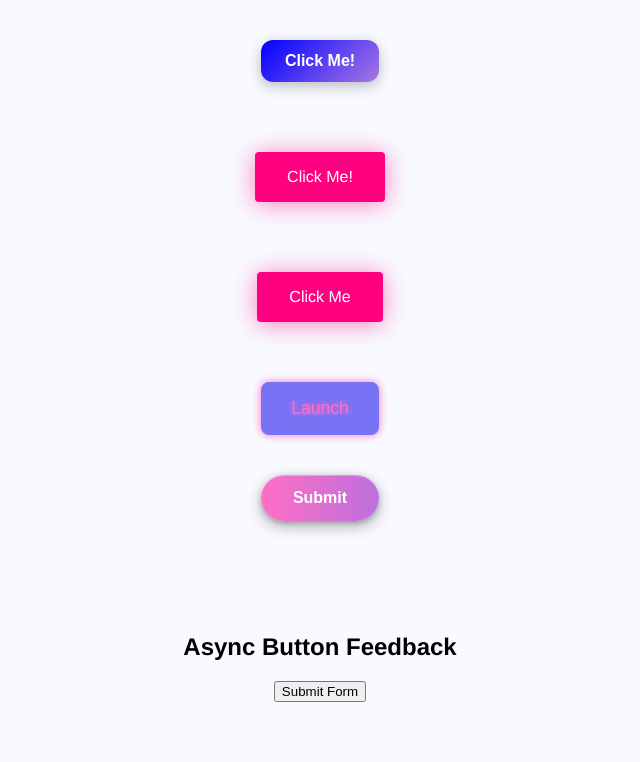
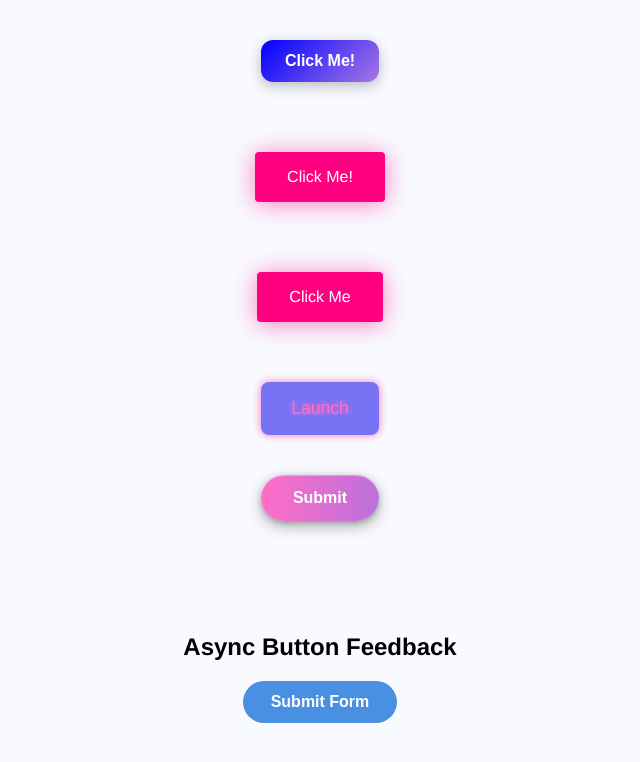
Before and after one commit to barrett38/Button-Gallery, a React (Create React App) app: page / in a window 1280 px wide. Shown: the top 762 px of the page, without its empty margins (320-960 px from the left). Built offline with nearby package versions, Linux system fonts and the light colour scheme.

Commit message:
Added CSS

```diff
--- a/src/components/LoadingSuccessButton/LoadingSuccessButton.css
+++ b/src/components/LoadingSuccessButton/LoadingSuccessButton.css
@@ -0,0 +1,52 @@
+.btn-load-success {
+  padding: 12px 28px;
+  font-size: 1rem;
+  border: none;
+  border-radius: 40px;
+  background-color: #4a90e2;
+  color: white;
+  font-weight: bold;
+  cursor: pointer;
+  transition: all 0.3s ease;
+  position: relative;
+  overflow: hidden;
+}
+
+.btn-load-success:disabled {
+  cursor: not-allowed;
+  opacity: 0.8;
+}
+
+.spinner {
+  width: 20px;
+  height: 20px;
+  border: 3px solid #fff;
+  border-top-color: transparent;
+  border-radius: 50%;
+  animation: spin 0.8s linear infinite;
+  display: inline-block;
+  vertical-align: middle;
+}
+
+@keyframes spin {
+  to {
+    transform: rotate(360deg);
+  }
+}
+
+.checkmark {
+  font-size: 1.2rem;
+  color: #2ecc71;
+  animation: pop 0.3s ease-in-out;
+}
+
+@keyframes pop {
+  0% {
+    transform: scale(0.6);
+    opacity: 0;
+  }
+  100% {
+    transform: scale(1.2);
+    opacity: 1;
+  }
+}
```
Also changed, not shown: src/components/LoadingSuccessButton/GettingLoadingSuccess.js (deleted), src/components/LoadingSuccessButton/HandleClickSuccess.js (added).
